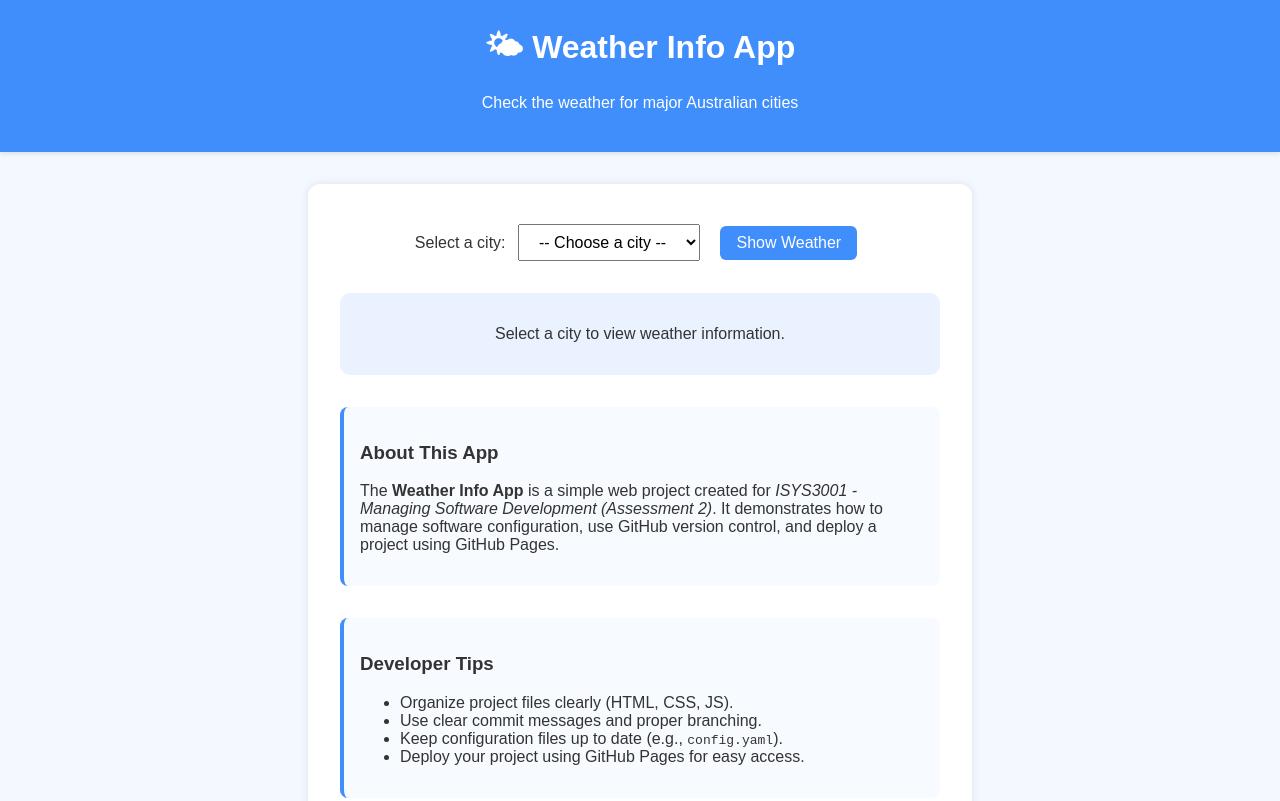
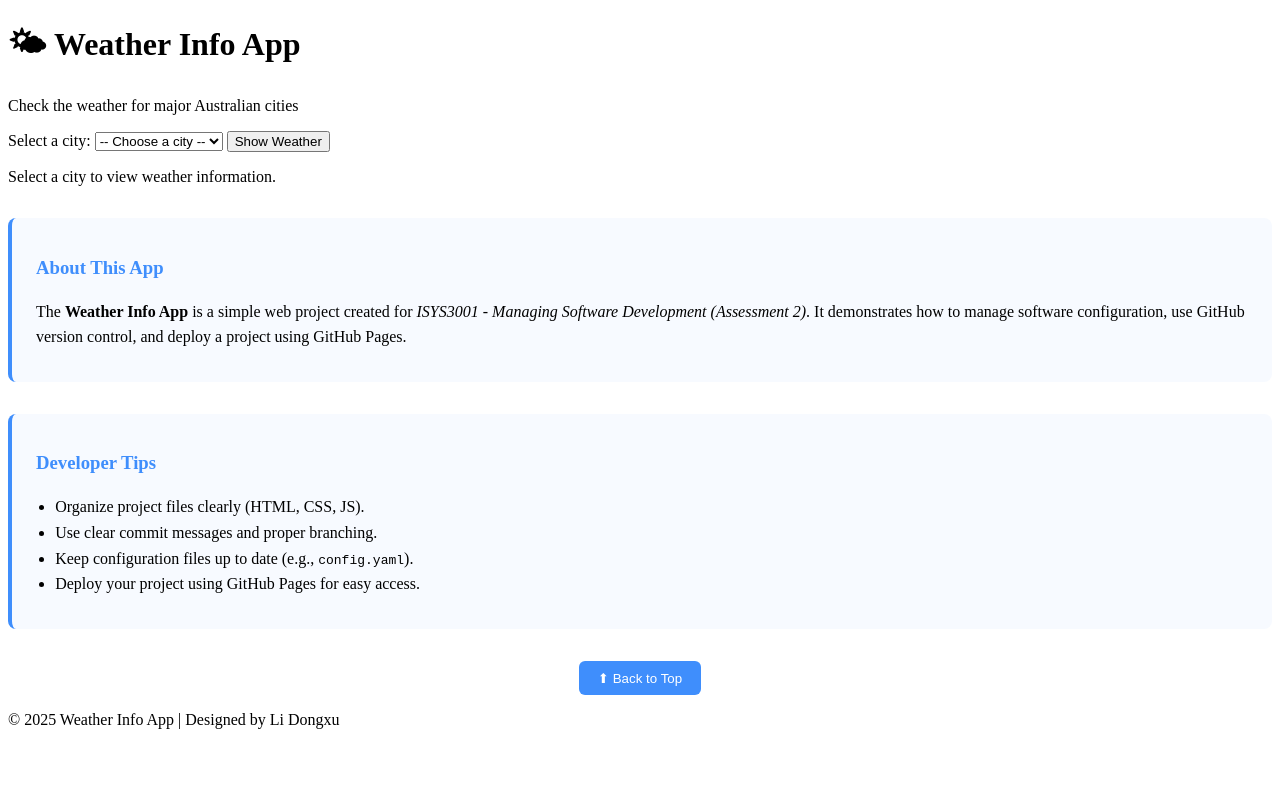
Before and after one commit to llli43/Weather-Info-App, a plain HTML site: page index.html in a window 1280 px wide. Shown: the top 801 px of the page. Drawn offline with Linux system fonts and the light colour scheme.

Commit message:
Update style.css

```diff
--- a/style.css
+++ b/style.css
@@ -1,76 +1,33 @@
-body {
-    font-family: Arial, sans-serif;
-    background-color: #f4f9ff;
-    color: #333;
-    margin: 0;
-    padding: 0;
-}
-
-header {
-    background-color: #3f8efc;
-    color: white;
-    text-align: center;
-    padding: 1.5rem 0;
-    box-shadow: 0 2px 5px rgba(0, 0, 0, 0.1);
-}
-
-h1 {
-    margin: 0;
-}
-
-main {
-    max-width: 600px;
-    margin: 2rem auto;
-    background: white;
-    padding: 2rem;
-    border-radius: 12px;
-    box-shadow: 0 0 10px rgba(0, 0, 0, 0.1);
-}
-
-.search-section {
-    text-align: center;
-    margin-bottom: 1.5rem;
-}
-
-select, button {
-    padding: 0.5rem 1rem;
-    margin: 0.5rem;
-    font-size: 1rem;
-}
-
-button {
-    background-color: #3f8efc;
-    color: white;
-    border: none;
-    border-radius: 6px;
-    cursor: pointer;
-}
-
-button:hover {
-    background-color: #3475d5;
-}
-
-.weather-card {
-    background-color: #eaf2ff;
-    border-radius: 10px;
-    padding: 1rem;
-    text-align: center;
-}
-
-.weather-card h2 {
-    color: #3475d5;
-}
-
-footer {
-    text-align: center;
-    padding: 1rem;
-    background-color: #f0f0f0;
-    font-size: 0.9rem;
-}
 .about, .tips {
     margin-top: 2rem;
     background-color: #f7faff;
     border-left: 4px solid #3f8efc;
-    padding: 1rem;
+    padding: 1rem 1.5rem;
     border-radius: 8px;
+    line-height: 1.6;
 }
+
+.about h3, .tips h3 {
+    color: #3f8efc;
+    margin-bottom: 0.5rem;
+}
+
+.tips ul {
+    padding-left: 1.2rem;
+}
+
+.back-top {
+    display: block;
+    margin: 2rem auto 0;
+    background-color: #3f8efc;
+    color: white;
+    border: none;
+    padding: 0.6rem 1.2rem;
+    border-radius: 6px;
+    cursor: pointer;
+    transition: background-color 0.3s ease;
+}
+
+.back-top:hover {
+    background-color: #2e6dd1;
+}
```
